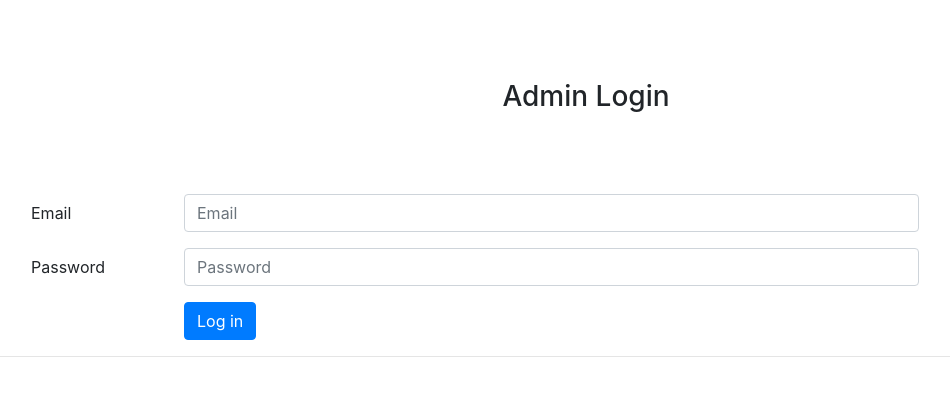
After one commit to khenic1/eCommerce, a Flask app: page /admin in a window 1280 px wide. The commit adds this page. Shown: the top 396 px of the page, without its empty margins (54-1004 px from the left). Run offline with Flask 2, Linux system fonts and the light colour scheme; some libraries are stand-ins or nearby versions.

Commit message:
added admin.html

```diff
--- a/server.py
+++ b/server.py
@@ -9,7 +9,9 @@ app.secret_key = '194562354'
 def index():
     return render_template('index.html')
 
-
+@app.route('/admin')
+def admin_login():
+    return render_template('admin.html')
 
 
 
--- /dev/null
+++ b/templates/admin.html
@@ -0,0 +1,28 @@
+{% extends "master.html" %}
+
+{% block title %}Admin Login
+{% endblock %}
+{% block content %}
+   <div class="container">
+       <h3 style="margin-top: 80px; text-align: center;">Admin Login</h3>
+       <form style="width: 80%; margin-top:80px;">
+           <div class="form-group row">
+               <label for="inputEmail3" class="col-sm-2 col-form-label">Email</label>
+               <div class="col-sm-10">
+                   <input type="email" class="form-control" id="inputEmail3" placeholder="Email">
+               </div>
+           </div>
+           <div class="form-group row">
+               <label for="inputPassword3" class="col-sm-2 col-form-label">Password</label>
+               <div class="col-sm-10">
+                   <input type="password" class="form-control" id="inputPassword3" placeholder="Password">
+               </div>
+           </div>
+           <div class="form-group row">
+               <div class="offset-sm-2 col-sm-10">
+                   <button type="submit" class="btn btn-primary">Log in</button>
+               </div>
+           </div>
+       </form>
+   </div>
+{% endblock%}
--- a/templates/index.html
+++ b/templates/index.html
@@ -9,7 +9,5 @@
         <img src="{{ url_for('static', filename='img/71WrW4r2NEL._SX466_.jpg') }}">
 
 
-
-
 </div>
 {% endblock%}
```
